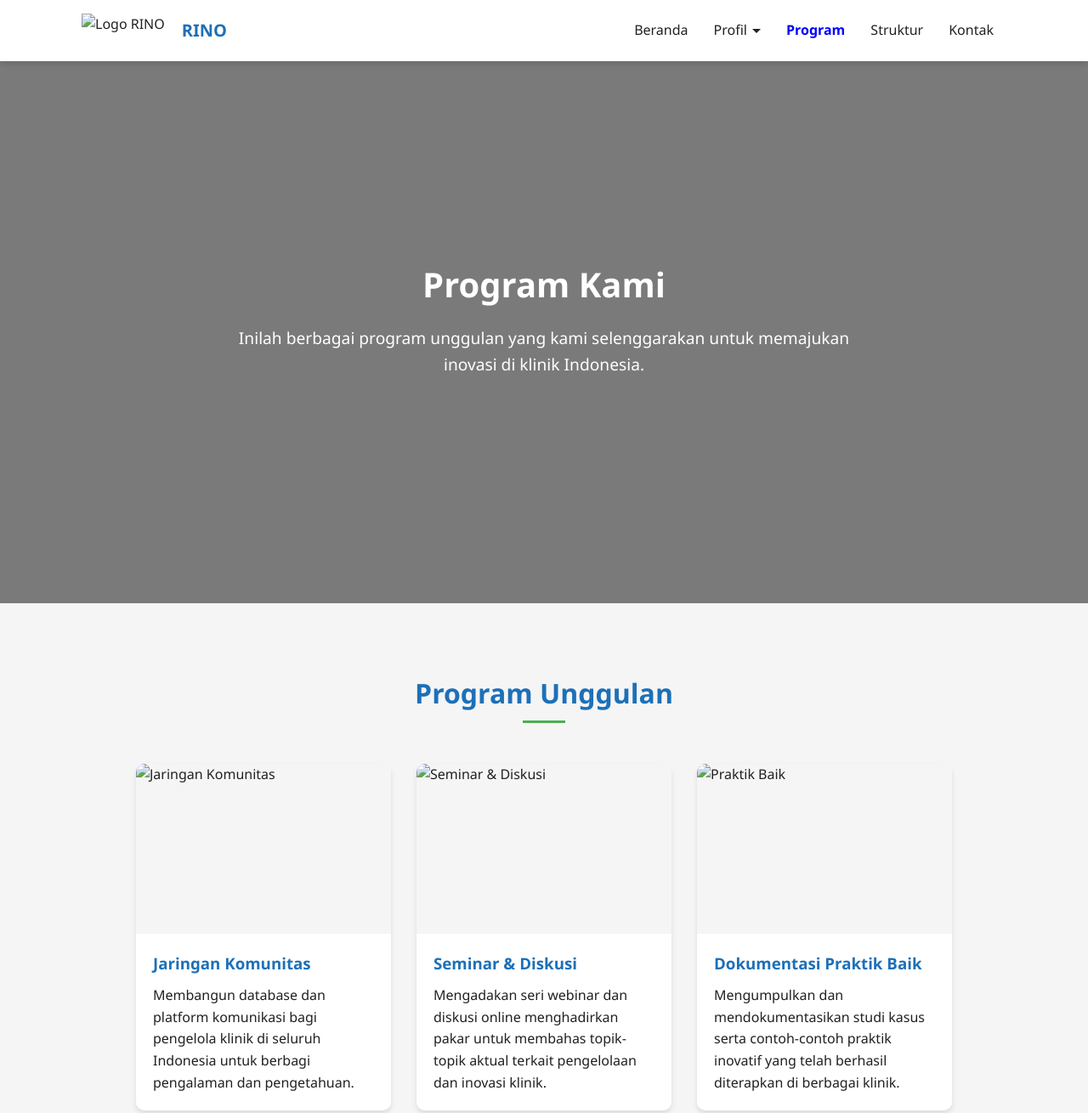
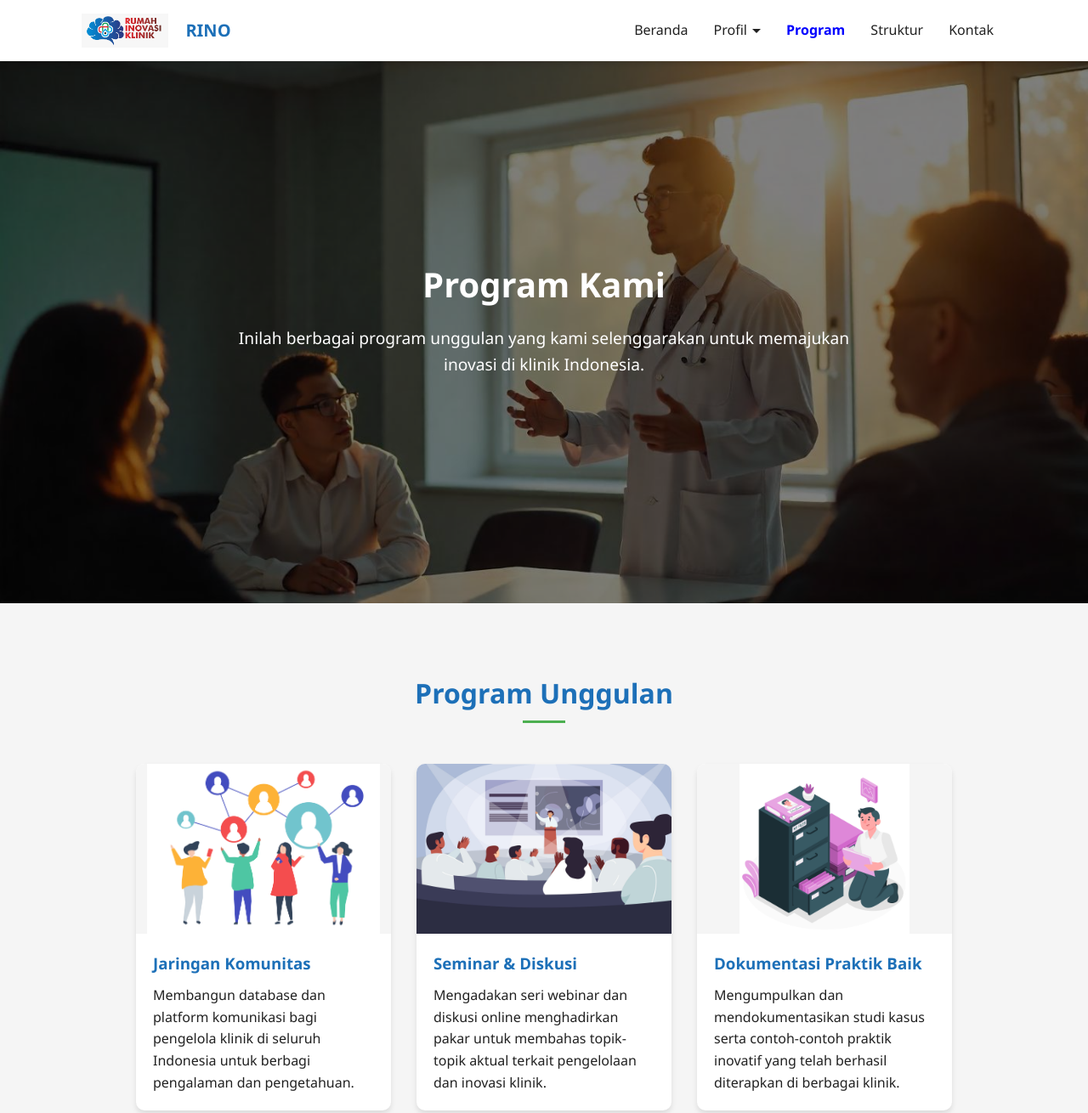
Before and after one commit to Rizkyyyyyy/RINO12, a plain HTML site: page program.html in a window 1280 px wide. Shown: the top 1310 px of the page at 85% size. Drawn offline with Linux system fonts and the light colour scheme.

Commit message:
Update terbaru3

```diff
--- a/program.html
+++ b/program.html
@@ -11,7 +11,7 @@
         <div class="container">
             <nav class="navbar">
                 <div class="logo" style="display: flex; align-items: center; gap: 10px;">
-                    <img src="/KERJA/dr-husein/img/az.jpg" alt="Logo RINO" style="height: 40px; width: auto;">
+                    <img src="img/az.jpg" alt="Logo RINO" style="height: 40px; width: auto;">
                     <div class="logo-text" style="font-weight: bold; font-size: 20px;">RINO</div>
                 </div>
                 <ul class="nav-links">
@@ -38,7 +38,7 @@
         </div>
     </header>
 
-    <section class="hero" style="background-image: url('/KERJA/dr-husein/img/af.jpeg'); background-size: cover; background-position: center; background-repeat: no-repeat; padding: 100px 20px; color: white; text-align: center; position: relative;">
+    <section class="hero" style="background-image: url('img/af.jpeg'); background-size: cover; background-position: center; background-repeat: no-repeat; padding: 100px 20px; color: white; text-align: center; position: relative;">
         <div style="position: absolute; top: 0; left: 0; width: 100%; height: 100%; background-color: rgba(0, 0, 0, 0.5); z-index: 1;"></div>
         <div class="hero-content" style="position: relative; z-index: 2;">
             <h1>Program Kami</h1>
@@ -54,7 +54,7 @@
             <div class="cards">
                 <div class="card">
                     <div class="card-image">
-                        <img src="/KERJA/dr-husein/img/ab.jpg" alt="Jaringan Komunitas">
+                        <img src="img/ab.jpg" alt="Jaringan Komunitas">
                     </div>
                     <div class="card-content">
                         <h3>Jaringan Komunitas</h3>
@@ -64,7 +64,7 @@
                 </div>
                 <div class="card">
                     <div class="card-image">
-                        <img src="/KERJA/dr-husein/img/ac.jpg" alt="Seminar & Diskusi">
+                        <img src="img/ac.jpg" alt="Seminar & Diskusi">
                     </div>
                     <div class="card-content">
                         <h3>Seminar & Diskusi</h3>
@@ -74,7 +74,7 @@
                 </div>
                 <div class="card">
                     <div class="card-image">
-                        <img src="/KERJA/dr-husein/img/ad.jpg" alt="Praktik Baik">
+                        <img src="img/ad.jpg" alt="Praktik Baik">
                     </div>
                     <div class="card-content">
                         <h3>Dokumentasi Praktik Baik</h3>
```
Also changed, not shown: fotokegiatan.html (+1 -1 lines), index.html (+1 -0 lines), kontak.html (+2 -2 lines), makna-logo.html (+2 -2 lines), sambutan.html (+2 -2 lines), struktur.html (+2 -2 lines), tentang.html (+2 -2 lines), visi-misi.html (+2 -2 lines).
